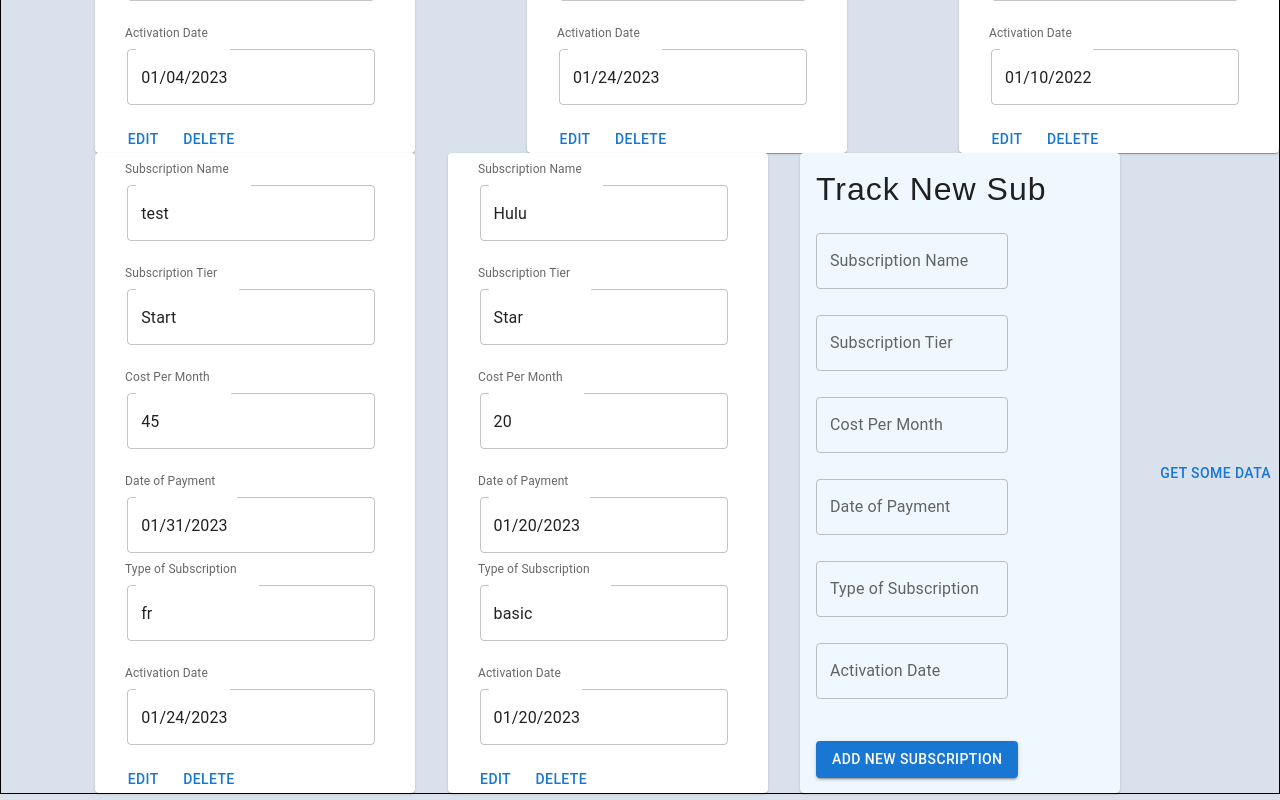
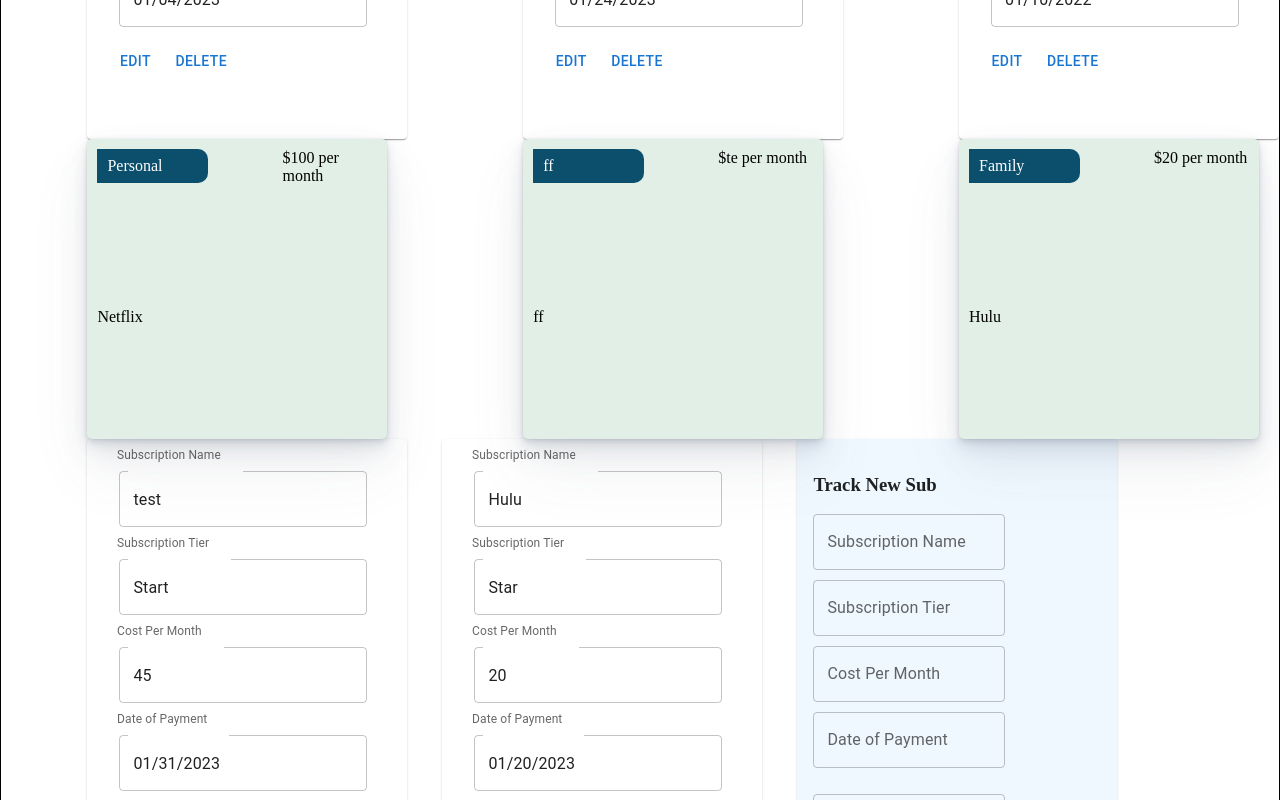
Before and after one commit to Scratch-Tech-Software/Subslify, a React app in the folder client/: page /active in a window 1280 px wide. Shown: the part 600-1400 px from the top of the page. Built offline with nearby package versions, Linux system fonts and the light colour scheme; data requests are answered from the project's data file.

Commit message:
working on formatting subcards based on UXUI design

```diff
--- a/client/src/assets/styles/index.css
+++ b/client/src/assets/styles/index.css
@@ -69,7 +69,7 @@
   font-family: var(--bodyFont);
   font-weight: 400;
   line-height: 1.75;
-  color: var(--textColor);
+  /* color: var(--textColor); */
 }
 
 p {
--- /dev/null
+++ b/client/src/assets/styles/sub-card2.scss
@@ -0,0 +1,54 @@
+.sub-card2 {
+  box-sizing: border-box;
+  width: 300px;
+  height: 300px;
+
+  background: #e1efe6;
+
+  box-shadow: 0px 32px 64px rgba(79, 94, 113, 0.07),
+    0px 16px 32px rgba(79, 94, 113, 0.08), 0px 8px 16px rgba(79, 94, 113, 0.09),
+    0px 4px 8px rgba(79, 94, 113, 0.1), 0px 2px 4px rgba(79, 94, 113, 0.11),
+    0px 0px 2px rgba(79, 94, 113, 0.12);
+
+  border-radius: 5px;
+
+  display: flex;
+  flex-direction: row;
+  flex-wrap: wrap;
+  align-items: flex-start;
+  padding: 10px;
+  gap: 10px;
+
+  position: relative;
+
+  .subType {
+    box-sizing: border-box;
+    /* Auto layout */
+    display: flex;
+    flex-direction: row;
+    align-items: center;
+    padding: 5px 50px 5px 10px;
+    gap: 10px;
+
+    position: relative;
+    width: 111px;
+    height: 34px;
+    color: white;
+    background: #0b4f6c;
+    border-radius: 0px 10px 10px 0px;
+  }
+
+  .subCost {
+    display: flex;
+    flex-direction: row;
+    align-items: flex-start;
+    padding-left: 4rem;
+    gap: 3px;
+
+    position: relative;
+    width: 94px;
+    height: 46px;
+
+    border-radius: 5px;
+  }
+}
--- a/client/src/index.js
+++ b/client/src/index.js
@@ -2,7 +2,7 @@
 import { StrictMode } from 'react';
 import { createRoot } from 'react-dom/client';
 import 'normalize.css';
-import './assets/styles/index.css';
+// import './assets/styles/index.css';
 
 import App from './App.jsx';
 import { AppProvider } from './context/appContext.js';
--- a/client/src/pages/Active.jsx
+++ b/client/src/pages/Active.jsx
@@ -3,8 +3,8 @@
 import { Button } from '@mui/material';
 import SubCard from '../components/SubCard';
 import Title from '../components/Title';
-import moment from 'moment';
 import '../assets/styles/active.scss';
+import '../assets/styles/sub-card2.scss';
 import { useEffect } from 'react';
 
 const Active = () => {
@@ -34,6 +34,7 @@
           console.log('sub activation date', sub.name, sub.activationDate);
 
           return (
+            <div>
               <div className='sub-card'>
                 <SubCard
                   key={sub.id}
@@ -46,6 +47,14 @@
                   activationDate={sub.activationDate}
                   fetchData={fetchData}
                 />
+              </div>
+
+              <div className='sub-card2'>
+                <div className='subType'>{sub.subscriptionType}</div>
+                <div className='subCost'>${sub.cost} per month</div>
+                <div className='subName'>{sub.name}</div>
+                {/* <div className='subActivation'>{sub.activationDate}</div> */}
+              </div>
             </div>
           );
         });
```
Lines whose indentation alone changed are shown as unchanged.
